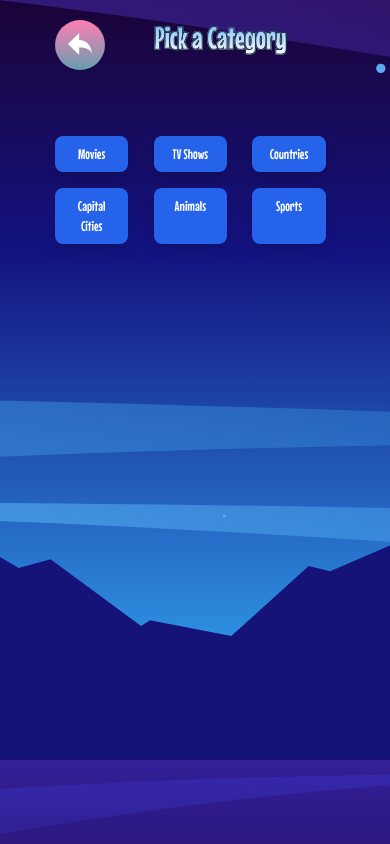
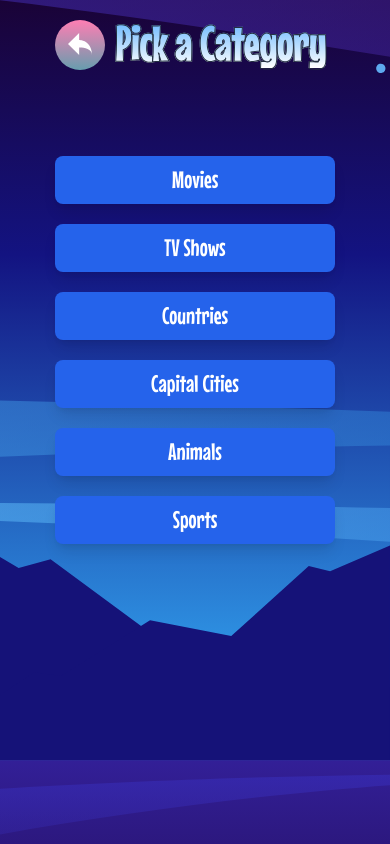
Before and after one commit to irakizaDidier/hangman-game, an Angular app: page /pick-category in a window 390 px wide. Built offline with nearby package versions, Linux system fonts and the light colour scheme.

Commit message:
correcting some styles and adding hosted link in readme

```diff
--- a/src/app/components/game-screen/game-screen.component.css
+++ b/src/app/components/game-screen/game-screen.component.css
@@ -15,7 +15,8 @@
 }
 
 .word-display .empty {
-  @apply bg-gray-600 w-12 h-12 flex items-center justify-center rounded-lg;
+  @apply w-12 h-12 flex items-center justify-center rounded-lg;
+  background-color: #261676;
 }
 
 .letters {
@@ -23,7 +24,8 @@
 }
 
 .letter-button {
-  @apply bg-white text-blue-500 font-bold text-xl py-2 px-4 rounded shadow-md;
+  @apply font-bold text-xl py-2 px-4 rounded shadow-md;
+  color: #261676;
 }
 
 .letter-button:disabled {
@@ -40,11 +42,11 @@
 }
 
 .attempts-bar {
-  @apply w-32 h-4 bg-white rounded-full overflow-hidden items-center flex;
+  @apply w-32 h-4 bg-white rounded-full overflow-hidden items-center flex p-1;
 }
 
 .attempts-left {
-  @apply h-2  rounded-full;
+  @apply h-3  rounded-full;
   background-color: #261676;
 }
 
--- a/src/app/components/pick-category/pick-category.component.css
+++ b/src/app/components/pick-category/pick-category.component.css
@@ -22,11 +22,11 @@
   -webkit-text-stroke: 3px #243041;
 }
 .category-list {
-  @apply justify-center gap-4 mt-8 list-none  w-4/5;
+  @apply justify-center gap-4 mt-8 list-none  w-4/5 grid-cols-3;
 }
 
 .category-item {
-  @apply bg-blue-600 text-white  text-2xl text-center py-4 px-6 rounded-lg cursor-pointer shadow-lg transition-all duration-300 w-1/2;
+  @apply bg-blue-600 text-white  text-2xl text-center py-4 px-6 rounded-lg cursor-pointer shadow-lg transition-all duration-300;
 }
 
 .category-item:hover {
@@ -34,22 +34,28 @@
 }
 @media (max-width: 840px) {
   .category-title {
-    @apply text-4xl;
+    @apply text-8xl;
     -webkit-text-stroke: 2px #243041;
   }
 
   .category-item {
-    @apply text-base py-3 px-5;
+    @apply text-4xl py-3 px-5 h-24 items-center justify-center flex;
+  }
+  .category-list {
+    @apply grid-cols-2 gap-10 mt-20;
   }
 }
 
 @media (max-width: 480px) {
   .category-title {
-    @apply text-3xl;
+    @apply text-5xl;
     -webkit-text-stroke: 1px #243041;
   }
 
   .category-item {
-    @apply text-sm py-2 px-4;
+    @apply text-2xl py-2 px-4 h-8;
+  }
+  .category-list {
+    @apply grid-cols-1 gap-5 mt-10;
   }
 }
```
Also changed, not shown: 1 other file (tests, documents, lock files or other folders).
